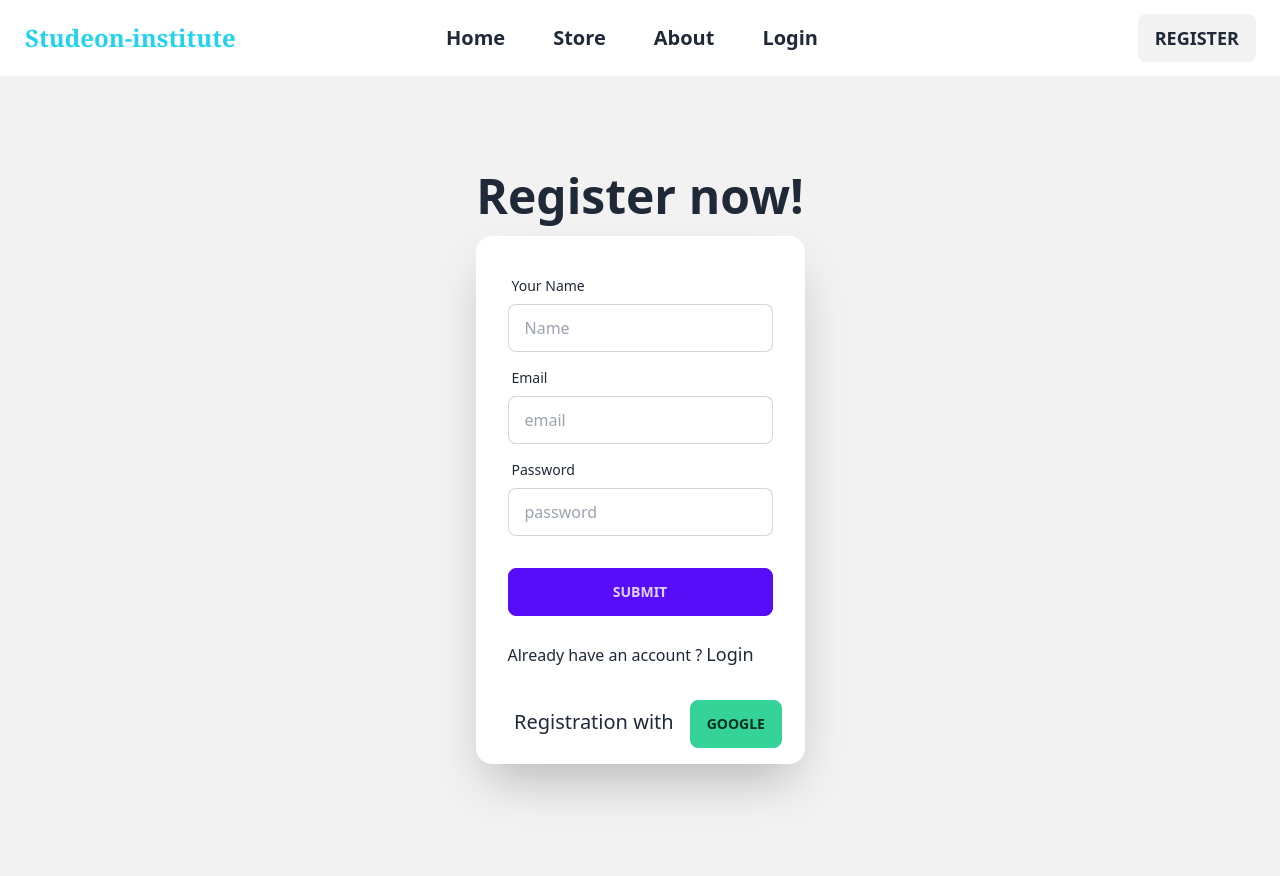
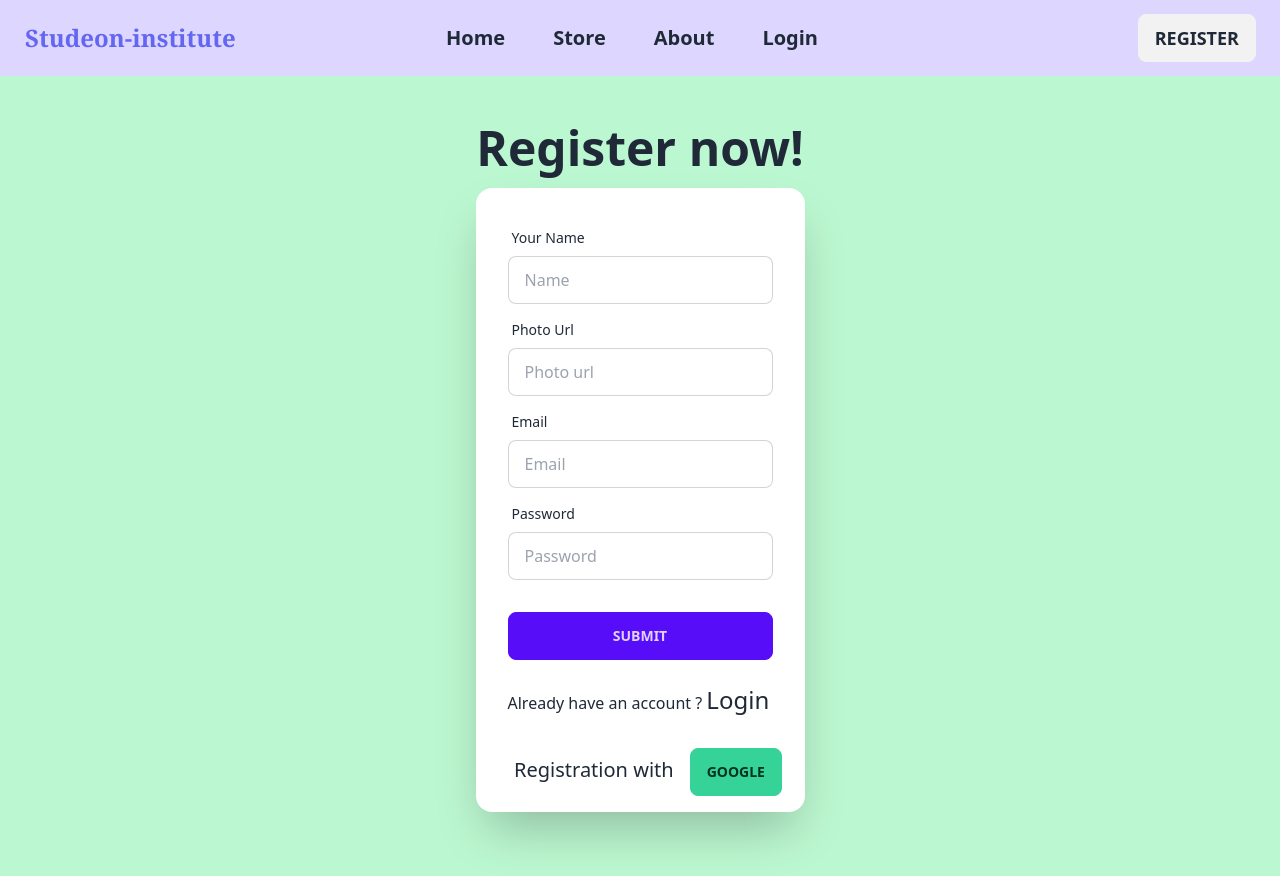
Before and after one commit to tonmoytt/Studion-institute, a React (Vite) app: page /register in a window 1280 px wide. Built offline with nearby package versions, Linux system fonts and the light colour scheme; no server answers.

Commit message:
adding my changes

```diff
--- a/src/Authentiction/Login/Login.jsx
+++ b/src/Authentiction/Login/Login.jsx
@@ -29,7 +29,7 @@ const Login = () => {
     return (
     <div>
         <Navbar></Navbar>
-        <div className="hero min-h-screen bg-base-200">
+        <div className="hero min-h-screen bg-cyan-200">
             <div className="hero-content flex-col  ">
                 <div className="text-center  ">
                     <h1 className="text-5xl font-bold">Login now!</h1>
--- a/src/Authentiction/Login/Register/Register.jsx
+++ b/src/Authentiction/Login/Register/Register.jsx
@@ -13,10 +13,12 @@ const Register = () => {
         e.preventDefault()
         console.log(e.currentTarget);
         const form = new FormData(e.currentTarget)
+        const name = form.get('name')
+        const photo = form.get('photo')
         const email = form.get('email')
         const password = form.get('password')
         // const password=e.target.password.value
-        console.log(email, password);
+        console.log(name,photo,email, password);
 
         setpassword('')
         if (password.length < 6) {
@@ -63,9 +65,9 @@ const Register = () => {
     }
 
     return (
-        <div>
+        <div className="bg-emerald-200">
             <Navbar></Navbar>
-            <div className="hero min-h-screen bg-base-200">
+            <div className="hero min-h-screen bg-green-200">
                 <div className="hero-content flex-col  ">
                     <div className="text-center  ">
                         <h1 className="text-5xl font-bold">Register now!</h1>
@@ -80,21 +82,27 @@ const Register = () => {
                             </div>
                             <div className="form-control">
                                 <label className="label">
+                                    <span className="label-text">Photo Url</span>
+                                </label>
+                                <input type="text" name="name" placeholder="Photo url" className="input input-bordered" required />
+                            </div>
+                            <div className="form-control">
+                                <label className="label">
                                     <span className="label-text">Email</span>
                                 </label>
-                                <input type="email" name="email" placeholder="email" className="input input-bordered" required />
+                                <input type="email" name="email" placeholder="Email" className="input input-bordered" required />
                             </div>
                             <div className="form-control">
                                 <label className="label">
                                     <span className="label-text">Password</span>
                                 </label>
-                                <input type="password" name="password" placeholder="password" className="input input-bordered" required />
+                                <input type="password" name="password" placeholder="Password" className="input input-bordered" required />
 
                             </div>
                             <div className="form-control mt-6">
                                 <button className="btn btn-primary">Submit</button>
                             </div>
-                            <p className="mt-4">Already have an account ? <Link to="/login"><button className="text-lg">Login</button></Link></p>
+                            <p className="mt-4">Already have an account ? <Link to="/login"><button className="text-2xl">Login</button></Link></p>
                         </form>
 
                         <div className="text-center mb-4">
--- a/src/Authentiction/Login/provider/Provider.jsx
+++ b/src/Authentiction/Login/provider/Provider.jsx
@@ -12,7 +12,7 @@ const Provider = ({ children }) => {
     const [user, setUser] = useState(null);
 
     const createUser = (email, password) => {
-        return createUserWithEmailAndPassword(auth, email, password)
+        return createUserWithEmailAndPassword(auth,email, password)
     }
 
     const signInUser = (email, password) => {
--- a/src/Home/Courseregistetion/Courseregistetion.jsx
+++ b/src/Home/Courseregistetion/Courseregistetion.jsx
@@ -16,7 +16,7 @@ const Courseregistetion = () => {
 
 
     return (
-        <div className="my-16" >
+        <div className="my-16 " >
 
              <hr />
             <hr />
--- a/src/Home/Featured/Featured.jsx
+++ b/src/Home/Featured/Featured.jsx
@@ -9,7 +9,7 @@ const Featured = () => {
     // console.log(news);
 
     return (
-        <div>
+        <div className="bg-fuchsia-200">
             <h1 className="text-4xl mb-10 font-semibold text-center  ">Featured Course :</h1>
             <h1 className="text-center text-3xl text-cyan-500 font-serif font-extrabold ">OUR SERVICES </h1>
             <hr className="mx-96 bg-red-500 text-red-400" />
--- a/src/Navbar/Bg/Bg.jsx
+++ b/src/Navbar/Bg/Bg.jsx
@@ -3,7 +3,7 @@ import { Link } from 'react-router-dom';
 
 const Bg = () => {
     return (
-        <div className='mb-16  '>
+        <div className='mb-16 bg-orange-100 '>
             <hr className='w-full mb-2 bg-red-600 text-red-600' />
             <hr className='w-full mb-2 text-red-600' />
             <hr className='w-full mb-2 text-red-600' />
--- a/src/Navbar/Navbar.jsx
+++ b/src/Navbar/Navbar.jsx
@@ -4,7 +4,7 @@ import { Authmainprovider } from "../Authentiction/Login/provider/Provider";
 
 
 const Navbar = () => {
-    const { user } = useContext(Authmainprovider)
+    const { user ,SingOutLog} = useContext(Authmainprovider)
     const navlink = <>
         <li className="mr-4 font-semibold text-xl hover:underline hover:font-bold "><NavLink to="/">Home</NavLink></li>
         <li className="mr-4 font-semibold text-xl hover:underline hover:font-bold"><NavLink to="/store">Store</NavLink></li>
@@ -17,7 +17,7 @@ const Navbar = () => {
         <div>
 
 
-            <div className="navbar bg-base-100">
+            <div className="navbar bg-violet-200">
                 <div className="navbar-start">
                     <div className="dropdown">
                         <label tabIndex={0} className="btn btn-ghost lg:hidden">
@@ -29,7 +29,7 @@ const Navbar = () => {
                             }
                         </ul>
                     </div>
-                    <h2 className="btn btn-ghost font-serif font-semibold normal-case text-lg md:text-2xl lg:text-2xl text-cyan-400">Studeon-institute</h2>
+                    <h2 className="btn btn-ghost font-serif font-semibold normal-case text-lg md:text-2xl lg:text-2xl text-indigo-500">Studeon-institute</h2>
                 </div>
                 <div className="navbar-center hidden lg:flex">
                     <ul className="menu menu-horizontal px-1">
@@ -41,10 +41,10 @@ const Navbar = () => {
                 <div className="navbar-end">
                     {
                         user ?
-                            <button className=" btn md:text-lg lg:text-lg lg:mr-4 hover:font-bold hover:underline hover:bg-blue-300">Signout</button>
+                            <button onClick= { () => SingOutLog()}  className=" btn md:text-lg lg:text-lg lg:mr-4 hover:font-bold hover:underline hover:bg-blue-300">Signout</button>
                             :
                             <Link to="/register">
-                                <button className=" btn md:text-lg lg:text-lg lg:mr-4 hover:font-bold hover:underline hover:bg-blue-300">Register</button>
+                                <button  className=" btn md:text-lg lg:text-lg lg:mr-4 hover:font-bold hover:underline hover:bg-blue-300">Register</button>
                             </Link>
                     }
 
--- a/src/marque/Marque.jsx
+++ b/src/marque/Marque.jsx
@@ -2,7 +2,7 @@ import Marquee from "react-fast-marquee";
 
 const Marque = () => {
     return (
-        <div className="mb-20">
+        <div className="mb-20 bg-cyan-200">
             <div className="bg-slate-100 flex mx-2 md:mx-28 lg:mx-28 mt-6 pl-4 py-2 items-center">
                 <button className="btn btn-secondary text-xl font-serif  px-2 mr-2">Our Services</button>
                 <Marquee pauseOnHover={true} speed={100}>
```
